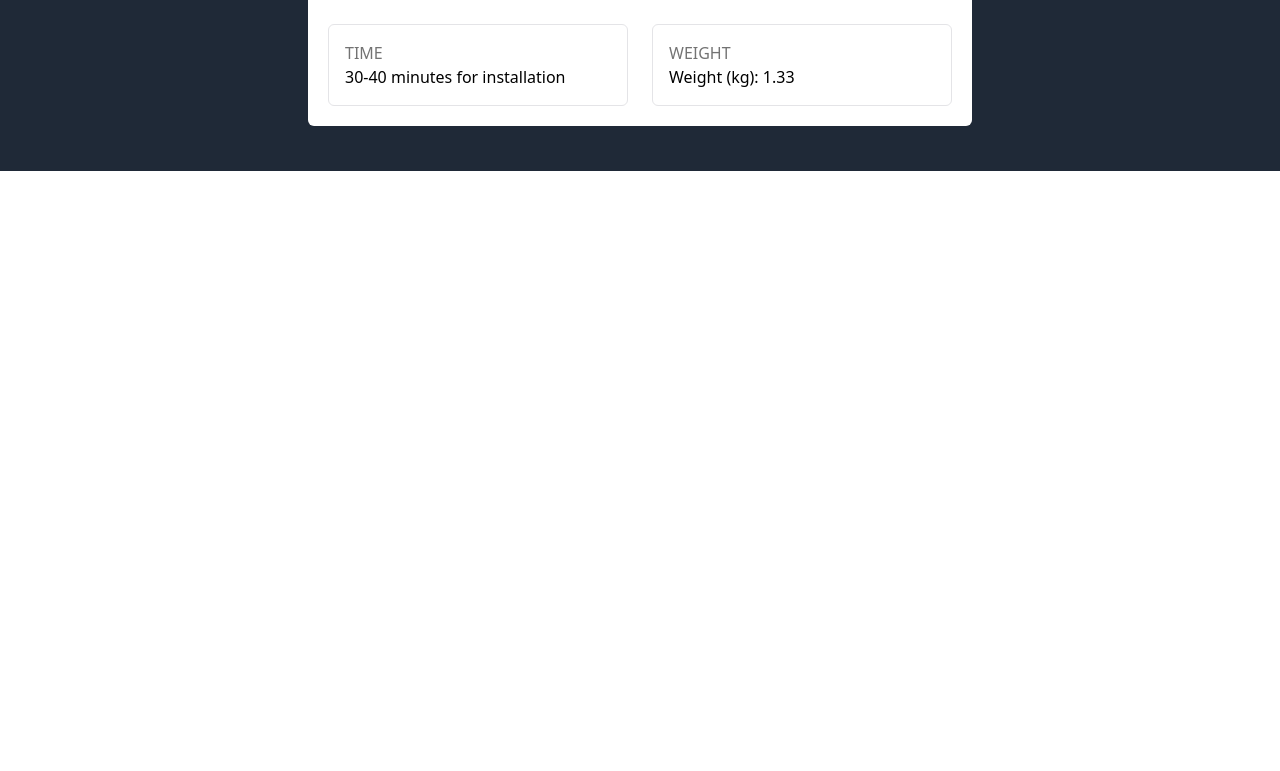
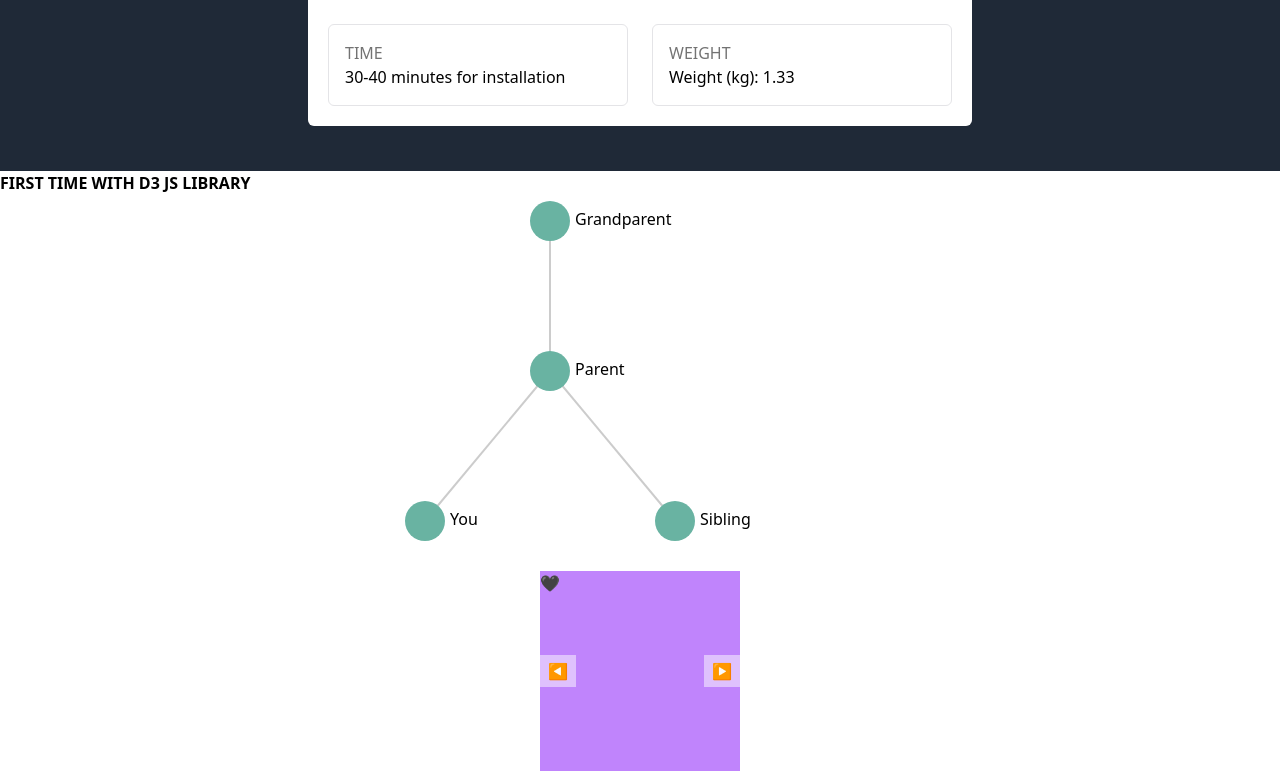
Before and after one commit to OshinBiggestLab/react, a React (Create React App) app: page / in a window 1280 px wide. Shown: the part 1029-1800 px from the top of the page. Before the commit the page ends 1200 px from the top, so only its background shows below. Built offline with nearby package versions, Linux system fonts and the light colour scheme.

Commit message:
install swiper

```diff
--- a/package.json
+++ b/package.json
@@ -7,9 +7,11 @@
     "@testing-library/jest-dom": "^6.6.3",
     "@testing-library/react": "^16.3.0",
     "@testing-library/user-event": "^13.5.0",
+    "d3": "^7.9.0",
     "react": "^19.1.0",
     "react-dom": "^19.1.0",
     "react-scripts": "5.0.1",
+    "swiper": "^11.2.8",
     "web-vitals": "^2.1.4"
   },
   "scripts": {
--- a/src/App.js
+++ b/src/App.js
@@ -1,11 +1,16 @@
+import React from "react";
+import Thumbnails from "./components/Thumbnails";
 import GButton from "./components/GButton";
-import Thumbnails from "./components/Thumbnails";
+import FamilyTree from "./components/FamilyTree";
+import ImageSlider from "./components/Test";
 
 function App() {
   return (
     <div className="App">
       <Thumbnails />
       <GButton />
+      <FamilyTree />
+      <ImageSlider />
     </div>
   );
 }
--- /dev/null
+++ b/src/components/FamilyTree.js
@@ -0,0 +1,66 @@
+import React, { useEffect, useRef } from "react";
+import * as d3 from "d3";
+
+const data = {
+  name: "Grandparent",
+  children: [
+    {
+      name: "Parent",
+      children: [{ name: "You" }, { name: "Sibling" }],
+    },
+  ],
+};
+
+const FamilyTree = () => {
+  const ref = useRef();
+
+  useEffect(() => {
+    const svg = d3.select(ref.current);
+    svg.selectAll("*").remove(); // Clear old drawing
+
+    const width = 600;
+    const height = 400;
+
+    const root = d3.hierarchy(data);
+    const treeLayout = d3.tree().size([width - 100, height - 100]);
+    treeLayout(root);
+
+    // Draw links
+    svg
+      .selectAll("line")
+      .data(root.links())
+      .enter()
+      .append("line")
+      .attr("x1", (d) => d.source.x + 50)
+      .attr("y1", (d) => d.source.y + 50)
+      .attr("x2", (d) => d.target.x + 50)
+      .attr("y2", (d) => d.target.y + 50)
+      .attr("stroke", "#ccc")
+      .attr("stroke-width", 2);
+
+    // Draw nodes
+    const nodes = svg
+      .selectAll("g")
+      .data(root.descendants())
+      .enter()
+      .append("g")
+      .attr("transform", (d) => `translate(${d.x + 50}, ${d.y + 50})`);
+
+    nodes.append("circle").attr("r", 20).attr("fill", "#69b3a2");
+
+    nodes
+      .append("text")
+      .attr("dy", 4)
+      .attr("x", 25)
+      .text((d) => d.data.name);
+  }, []);
+
+  return (
+    <section className=" flex flex">
+      <h1 className="font-bold">FIRST TIME WITH D3 JS LIBRARY</h1>
+      <svg ref={ref} width={600} height={400}></svg>
+    </section>
+  );
+};
+
+export default FamilyTree;
--- /dev/null
+++ b/src/components/Test.js
@@ -0,0 +1,52 @@
+import { useState } from "react";
+
+const images = ["🖤", "🖤", "🖤", "🖤", "🖤", "🖤", "🖤", "🖤", "🖤", "🖤"];
+
+export default function ImageSlider() {
+  const [index, setIndex] = useState(0);
+
+  const goLeft = () => {
+    if (index > 0) setIndex(index - 1);
+  };
+
+  const goRight = () => {
+    if (index < images.length - 1) setIndex(index + 1);
+  };
+
+  return (
+    <div className="w-[200px] h-[200px] relative overflow-hidden mx-auto">
+      {/* Image row */}
+      <div
+        className="flex transition-transform duration-500 min-w-[1200px] bg-black"
+        style={{ transform: `translateX(-${index * 200}px)` }}
+      >
+        {images.map((src, i) => (
+          <div
+            key={i}
+            // src={src}
+            // alt={`Slide ${i}`}
+            className="w-[200px] h-[200px] object-cover flex-shrink-0 bg-purple-400"
+          >
+            {src}
+          </div>
+        ))}
+      </div>
+
+      {/* Left button */}
+      <button
+        onClick={goLeft}
+        className="absolute left-0 top-1/2 -translate-y-1/2 bg-white bg-opacity-50 px-2 py-1"
+      >
+        ◀
+      </button>
+
+      {/* Right button */}
+      <button
+        onClick={goRight}
+        className="absolute right-0 top-1/2 -translate-y-1/2 bg-white bg-opacity-50 px-2 py-1"
+      >
+        ▶
+      </button>
+    </div>
+  );
+}
```
Also changed, not shown: 1 other file (tests, documents, lock files or other folders).
